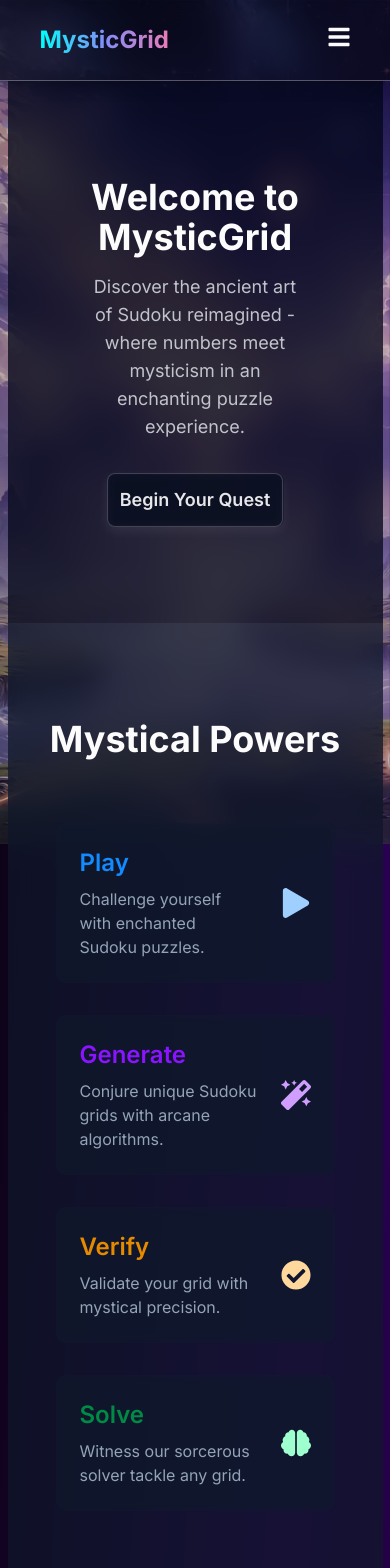
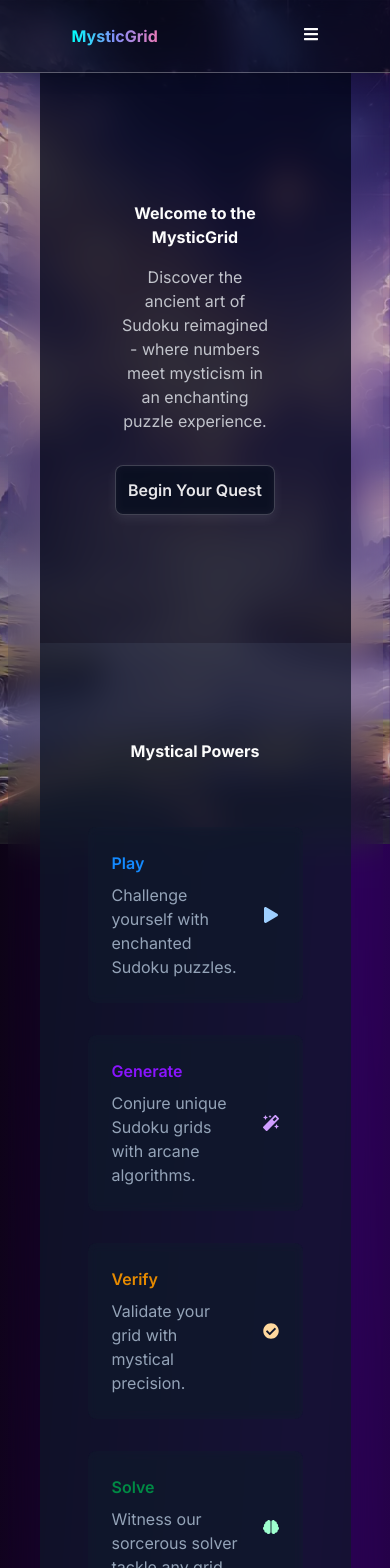
Before and after one commit to Neonsy/NextJS-MysticGrid, a Next.js app in the folder project/: page / in a window 390 px wide. Shown: the top 1568 px of the page. Built offline with nearby package versions, Linux system fonts and the light colour scheme; what fluid-tailwind would draw is missing.

Commit message:
Using tailwind fluid for responsiveness
Fixed arcane technologies in mobile view

```diff
--- a/project/src/app/page/sections/hero/index.tsx
+++ b/project/src/app/page/sections/hero/index.tsx
@@ -2,16 +2,16 @@ import Link from 'next/link';
 
 export default function Hero() {
     return (
-        <section className='flex flex-col items-center justify-center bg-slate-950/75 px-8 py-32 sm:px-16 sm:py-24'>
+        <section className='flex flex-col items-center justify-center bg-slate-950/75 px-8 py-32 sm:px-16'>
             <div className='flex flex-col items-center justify-center'>
-                <h1 className='bg-clip-text text-center text-3xl font-bold sm:text-4xl'>Welcome to MysticGrid</h1>
-                <p className='mt-4 max-w-2xl px-4 text-center text-base leading-relaxed text-gray-300/90 sm:text-lg'>
+                <h1 className='bg-clip-text text-center font-bold ~text-5xl/7xl'>Welcome to the MysticGrid</h1>
+                <p className='mt-4 max-w-2xl px-4 text-center text-gray-300/90 ~text-base/lg'>
                     Discover the ancient art of Sudoku reimagined - where numbers meet mysticism in an enchanting puzzle experience.
                 </p>
             </div>
             <Link
                 href='/play'
-                className='mt-8 inline-block rounded-lg border border-white/20 bg-slate-900/40 p-3 text-base font-semibold text-white/90 shadow-[0_4px_12px_rgba(255,255,255,0.08)] backdrop-blur-sm transition-all duration-300 hover:translate-y-[-2px] hover:border-white/30 hover:bg-slate-800/40 hover:shadow-[0_8px_24px_rgba(255,255,255,0.12)] focus:outline-none focus:ring-2 focus:ring-white/30 focus:ring-offset-2 focus:ring-offset-slate-950 active:translate-y-[1px] sm:text-lg'>
+                className='mt-8 inline-block rounded-lg border border-white/20 bg-slate-900/40 p-3 font-semibold text-white/90 shadow-[0_4px_12px_rgba(255,255,255,0.08)] backdrop-blur-sm transition-all duration-300 ~text-base/lg hover:translate-y-[-2px] hover:border-white/30 hover:bg-slate-800/40 hover:shadow-[0_8px_24px_rgba(255,255,255,0.12)] focus:outline-none focus:ring-2 focus:ring-white/30 focus:ring-offset-2 focus:ring-offset-slate-950 active:translate-y-[1px]'>
                 Begin Your Quest
             </Link>
         </section>
--- a/project/src/app/page/sections/modes/ModeCard.tsx
+++ b/project/src/app/page/sections/modes/ModeCard.tsx
@@ -15,22 +15,22 @@ export default function ModeCard({ title, description, ctaText, href, direction
         play: {
             container: 'bg-slate-900/90',
             title: 'text-modes-play-text',
-            button: 'bg-modes-play-text hover:bg-modes-play/90',
+            button: 'bg-modes-play-text hover:bg-modes-play-text/90 shadow-lg shadow-modes-play-text/20',
         },
         generate: {
             container: 'bg-slate-900/75',
             title: 'text-modes-generate-text',
-            button: 'bg-modes-generate-text hover:bg-modes-generate/90',
+            button: 'bg-modes-generate-text hover:bg-modes-generate-text/90 shadow-lg shadow-modes-generate-text/20',
         },
         solve: {
             container: 'bg-slate-900/90',
             title: 'text-modes-solve-text',
-            button: 'bg-modes-solve-text hover:bg-modes-solve/90',
+            button: 'bg-modes-solve-text hover:bg-modes-solve-text/90 shadow-lg shadow-modes-solve-text/20',
         },
         verify: {
             container: 'bg-slate-900/75',
             title: 'text-modes-verify-text',
-            button: 'bg-modes-verify-text hover:bg-modes-verify/90',
+            button: 'bg-modes-verify-text hover:bg-modes-verify-text/90 shadow-lg shadow-modes-verify-text/20',
         },
     }[variant];
 
@@ -42,8 +42,19 @@ export default function ModeCard({ title, description, ctaText, href, direction
                 <div className='text-center lg:text-left'>
                     <h2 className={`mb-6 text-2xl font-bold sm:text-3xl ${variantStyles.title}`}>{title}</h2>
                     <p className='mb-8 max-w-lg text-slate-400'>{description}</p>
-                    <Link href={href} className={`${variantStyles.button} inline-block rounded-lg px-8 py-3 font-medium transition-colors`}>
-                        {ctaText} →
+                    <Link
+                        href={href}
+                        className={` ${variantStyles.button} group relative inline-flex items-center justify-center rounded-lg px-8 py-3.5 text-base font-semibold tracking-wide transition-all duration-300 before:absolute before:inset-0 before:origin-left before:scale-x-0 before:rounded-lg before:bg-white/10 before:transition-transform before:duration-300 hover:scale-105 hover:before:scale-x-100 active:scale-95 sm:px-10 sm:py-4 sm:text-lg`}>
+                        <span className='relative flex items-center gap-2'>
+                            {ctaText}
+                            <svg
+                                className='h-4 w-4 transition-transform duration-300 group-hover:translate-x-1'
+                                fill='none'
+                                viewBox='0 0 24 24'
+                                stroke='currentColor'>
+                                <path strokeLinecap='round' strokeLinejoin='round' strokeWidth={2} d='M14 5l7 7m0 0l-7 7m7-7H3' />
+                            </svg>
+                        </span>
                     </Link>
                 </div>
             </div>
--- a/project/src/app/page/sections/mysticalPowers/FeatureCard.tsx
+++ b/project/src/app/page/sections/mysticalPowers/FeatureCard.tsx
@@ -28,13 +28,13 @@ export default function FeatureCard({ title, description, icon: Icon, variant }:
     }[variant];
 
     return (
-        <div className='rounded-lg bg-slate-800 bg-opacity-10 p-6 backdrop-blur-sm transition-all hover:bg-opacity-20'>
-            <div className='flex items-start justify-between gap-6'>
+        <div className='rounded-lg bg-slate-800 bg-opacity-10 p-4 backdrop-blur-sm transition-all hover:bg-opacity-20 sm:p-6'>
+            <div className='flex items-start justify-between gap-4 sm:gap-6'>
                 <div>
-                    <h3 className={`mb-2 text-2xl font-semibold ${variantStyles.text}`}>{title}</h3>
-                    <p className='max-w-sm text-slate-400'>{description}</p>
+                    <h3 className={`mb-2 font-semibold ${variantStyles.text} ~text-xl/5xl`}>{title}</h3>
+                    <p className='max-w-sm text-slate-400 ~text-sm/base'>{description}</p>
                 </div>
-                <Icon className={`text-3xl ${variantStyles.icon} shrink-0 self-center`} />
+                <Icon className={`shrink-0 self-center ${variantStyles.icon} ~text-2xl/5xl`} />
             </div>
         </div>
     );
--- a/project/src/app/page/sections/mysticalPowers/index.tsx
+++ b/project/src/app/page/sections/mysticalPowers/index.tsx
@@ -31,7 +31,7 @@ export default function MysticalPowers() {
 
     return (
         <section className='bg-slate-900/75 py-16 sm:py-24'>
-            <h2 className='mb-12 text-center text-3xl font-bold sm:mb-16 sm:text-4xl'>Mystical Powers</h2>
+            <h2 className='mb-12 text-center font-bold ~text-5xl/7xl sm:mb-16'>Mystical Powers</h2>
             <div className='mx-auto grid max-w-6xl grid-cols-1 gap-6 px-8 sm:gap-8 sm:px-12 md:grid-cols-2'>
                 {features.map((feature) => (
                     <FeatureCard key={feature.title} {...feature} />
--- a/project/src/app/page/sections/technologies/index.tsx
+++ b/project/src/app/page/sections/technologies/index.tsx
@@ -21,8 +21,8 @@ export default function Technologies() {
 
     return (
         <section className='flex flex-col items-center justify-center gap-6 bg-slate-950/75 px-8 py-16 sm:gap-8 sm:px-16 sm:py-24'>
-            <h2 className='text-center text-3xl font-bold sm:text-4xl'>Arcane Technologies</h2>
-            <div className='grid grid-cols-1 gap-3 sm:grid-cols-2 sm:gap-4 md:grid-cols-3 lg:grid-cols-4'>
+            <h2 className='text-center font-bold ~text-3xl/4xl'>Arcane Technologies</h2>
+            <div className='mx-auto grid w-full max-w-[theme(screens.xs)] grid-cols-1 gap-3 sm:max-w-[theme(screens.sm)] sm:gap-4 md:max-w-[theme(screens.md)] md:grid-cols-2 lg:max-w-[theme(screens.lg)] lg:grid-cols-3 xl:max-w-[theme(screens.xl)] xl:grid-cols-4'>
                 {technologies.map((tech) => (
                     <TechnologyCard key={tech.name} {...tech} />
                 ))}
--- a/project/src/components/container/index.tsx
+++ b/project/src/components/container/index.tsx
@@ -4,5 +4,5 @@ type ContainerProps = {
 };
 
 export default function Container({ children, className }: ContainerProps) {
-    return <div className={`container mx-auto ${className}`}>{children}</div>;
+    return <div className={`container mx-auto px-8 ${className}`}>{children}</div>;
 }
--- a/project/tailwind.config.ts
+++ b/project/tailwind.config.ts
@@ -1,6 +1,5 @@
 import type { Config } from 'tailwindcss';
-
-import fluid, { extract } from 'fluid-tailwind';
+import fluid, { extract, screens, fontSize } from 'fluid-tailwind';
 import forms from '@tailwindcss/forms';
 import plugin from 'tailwindcss/plugin';
 
@@ -11,17 +10,8 @@ export default {
     },
 
     theme: {
-        screens: {
-            xs: '320px',
-            sm: '375px',
-            md: '768px',
-            lg: '1024px',
-            xl: '1280px',
-            '2xl': '1536px',
-            '3xl': '1920px',
-            '4xl': '2560px',
-            '5xl': '3840px',
-        },
+        screens,
+        fontSize,
         extend: {
             colors: {
                 body: 'hsl(var(--body-primary) / <alpha-value>)',
@@ -56,6 +46,17 @@ export default {
                     posthog: 'hsl(var(--color-posthog) / <alpha-value>)',
                     sentry: 'hsl(var(--color-sentry) / <alpha-value>)',
                 },
+            },
+            screens: {
+                xs: '20rem', // 320px
+                sm: '23.4375rem', // 375px
+                md: '48rem', // 768px
+                lg: '64rem', // 1024px
+                xl: '80rem', // 1280px
+                '2xl': '96rem', // 1536px
+                '3xl': '120rem', // 1920px
+                '4xl': '160rem', // 2560px
+                '5xl': '240rem', // 3840px
             },
         },
     },
```
